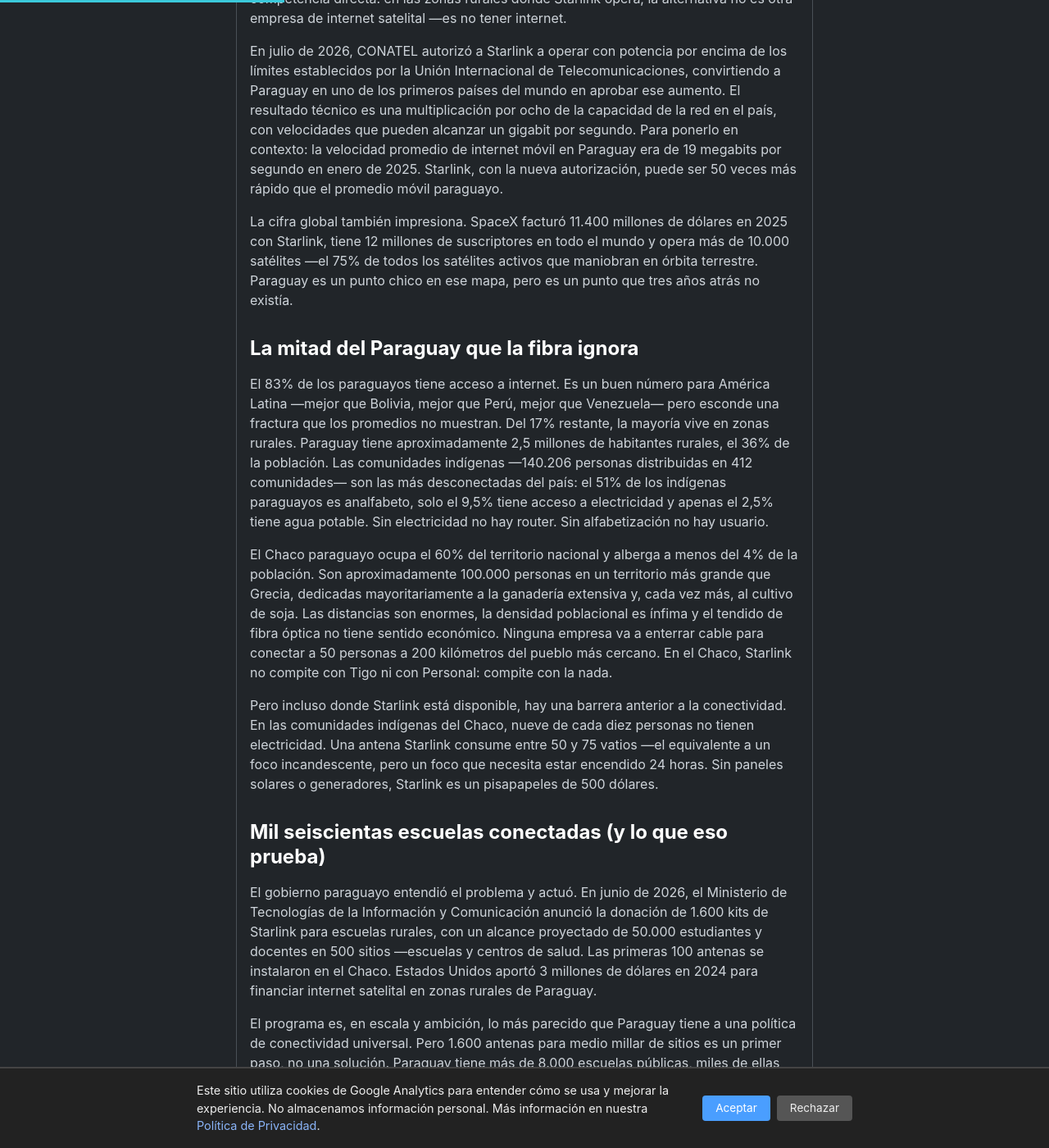
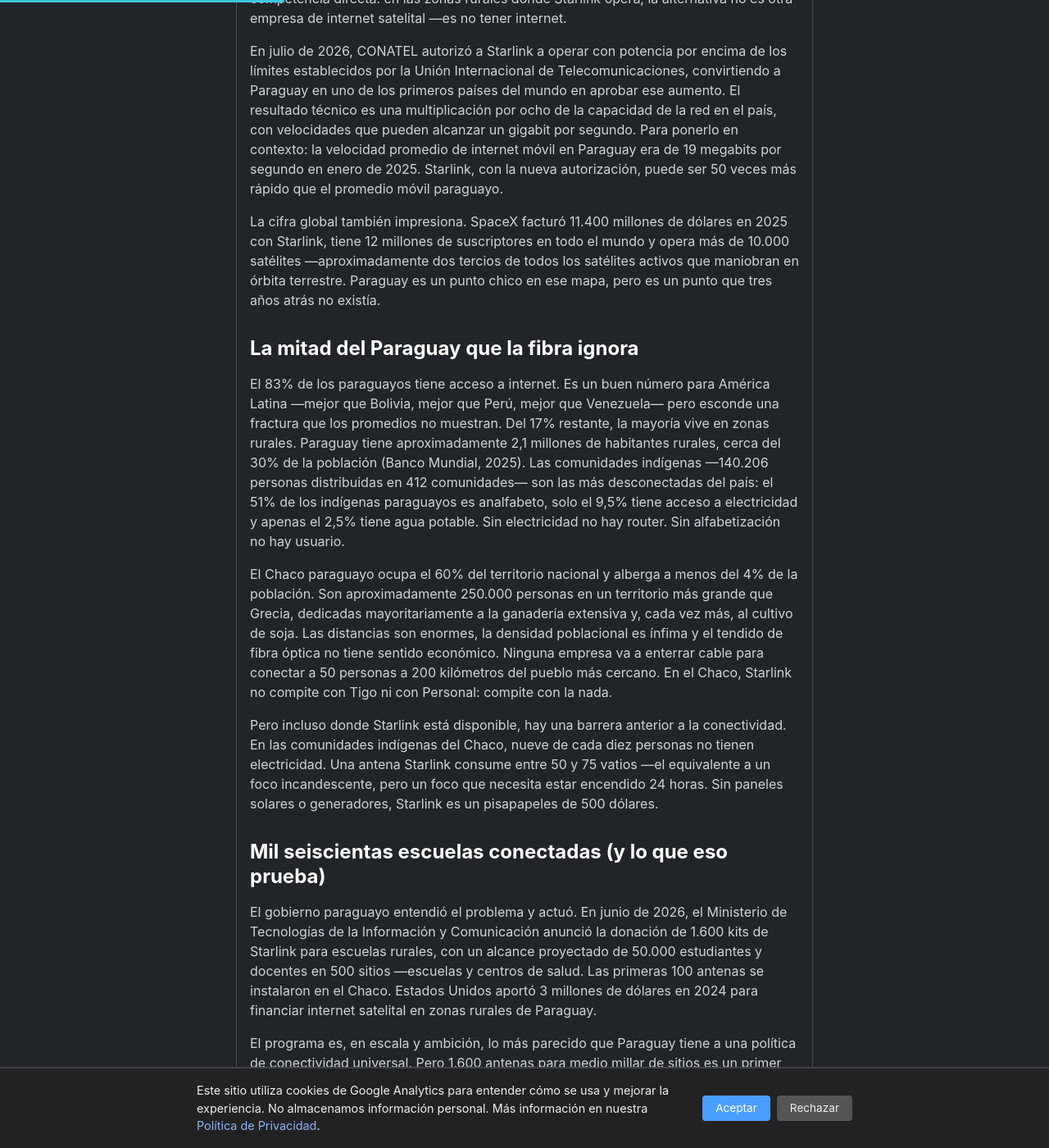
Before and after one commit to miravosqueinteresante/muchotexto.net, a Jekyll site: the page built from _posts/2026-07-15-starlink-paraguay-conectividad.md, in a window 1280 px wide and 1400 px high, scrolled down 1111 px. Shown: the whole window at 82% size. Built offline with Jekyll 4.4.1, drawn with Linux system fonts in a browser that asks for light colours; some of the changed text lies outside the part shown.

Commit message:
fix(starlink): corrige población rural 2.1M/30%, Chaco 250K, escuelas 7K, satélites ~2/3

```diff
--- a/_posts/2026-07-15-starlink-paraguay-conectividad.md
+++ b/_posts/2026-07-15-starlink-paraguay-conectividad.md
@@ -20,13 +20,13 @@
 
 En julio de 2026, CONATEL autorizó a Starlink a operar con potencia por encima de los límites establecidos por la Unión Internacional de Telecomunicaciones, convirtiendo a Paraguay en uno de los primeros países del mundo en aprobar ese aumento. El resultado técnico es una multiplicación por ocho de la capacidad de la red en el país, con velocidades que pueden alcanzar un gigabit por segundo. Para ponerlo en contexto: la velocidad promedio de internet móvil en Paraguay era de 19 megabits por segundo en enero de 2025. Starlink, con la nueva autorización, puede ser 50 veces más rápido que el promedio móvil paraguayo.
 
-La cifra global también impresiona. SpaceX facturó 11.400 millones de dólares en 2025 con Starlink, tiene 12 millones de suscriptores en todo el mundo y opera más de 10.000 satélites —el 75% de todos los satélites activos que maniobran en órbita terrestre. Paraguay es un punto chico en ese mapa, pero es un punto que tres años atrás no existía.
+La cifra global también impresiona. SpaceX facturó 11.400 millones de dólares en 2025 con Starlink, tiene 12 millones de suscriptores en todo el mundo y opera más de 10.000 satélites —aproximadamente dos tercios de todos los satélites activos que maniobran en órbita terrestre. Paraguay es un punto chico en ese mapa, pero es un punto que tres años atrás no existía.
 
 ## La mitad del Paraguay que la fibra ignora
 
-El 83% de los paraguayos tiene acceso a internet. Es un buen número para América Latina —mejor que Bolivia, mejor que Perú, mejor que Venezuela— pero esconde una fractura que los promedios no muestran. Del 17% restante, la mayoría vive en zonas rurales. Paraguay tiene aproximadamente 2,5 millones de habitantes rurales, el 36% de la población. Las comunidades indígenas —140.206 personas distribuidas en 412 comunidades— son las más desconectadas del país: el 51% de los indígenas paraguayos es analfabeto, solo el 9,5% tiene acceso a electricidad y apenas el 2,5% tiene agua potable. Sin electricidad no hay router. Sin alfabetización no hay usuario.
+El 83% de los paraguayos tiene acceso a internet. Es un buen número para América Latina —mejor que Bolivia, mejor que Perú, mejor que Venezuela— pero esconde una fractura que los promedios no muestran. Del 17% restante, la mayoría vive en zonas rurales. Paraguay tiene aproximadamente 2,1 millones de habitantes rurales, cerca del 30% de la población (Banco Mundial, 2025). Las comunidades indígenas —140.206 personas distribuidas en 412 comunidades— son las más desconectadas del país: el 51% de los indígenas paraguayos es analfabeto, solo el 9,5% tiene acceso a electricidad y apenas el 2,5% tiene agua potable. Sin electricidad no hay router. Sin alfabetización no hay usuario.
 
-El Chaco paraguayo ocupa el 60% del territorio nacional y alberga a menos del 4% de la población. Son aproximadamente 100.000 personas en un territorio más grande que Grecia, dedicadas mayoritariamente a la ganadería extensiva y, cada vez más, al cultivo de soja. Las distancias son enormes, la densidad poblacional es ínfima y el tendido de fibra óptica no tiene sentido económico. Ninguna empresa va a enterrar cable para conectar a 50 personas a 200 kilómetros del pueblo más cercano. En el Chaco, Starlink no compite con Tigo ni con Personal: compite con la nada.
+El Chaco paraguayo ocupa el 60% del territorio nacional y alberga a menos del 4% de la población. Son aproximadamente 250.000 personas en un territorio más grande que Grecia, dedicadas mayoritariamente a la ganadería extensiva y, cada vez más, al cultivo de soja. Las distancias son enormes, la densidad poblacional es ínfima y el tendido de fibra óptica no tiene sentido económico. Ninguna empresa va a enterrar cable para conectar a 50 personas a 200 kilómetros del pueblo más cercano. En el Chaco, Starlink no compite con Tigo ni con Personal: compite con la nada.
 
 Pero incluso donde Starlink está disponible, hay una barrera anterior a la conectividad. En las comunidades indígenas del Chaco, nueve de cada diez personas no tienen electricidad. Una antena Starlink consume entre 50 y 75 vatios —el equivalente a un foco incandescente, pero un foco que necesita estar encendido 24 horas. Sin paneles solares o generadores, Starlink es un pisapapeles de 500 dólares.
 
@@ -34,7 +34,7 @@
 
 El gobierno paraguayo entendió el problema y actuó. En junio de 2026, el Ministerio de Tecnologías de la Información y Comunicación anunció la donación de 1.600 kits de Starlink para escuelas rurales, con un alcance proyectado de 50.000 estudiantes y docentes en 500 sitios —escuelas y centros de salud. Las primeras 100 antenas se instalaron en el Chaco. Estados Unidos aportó 3 millones de dólares en 2024 para financiar internet satelital en zonas rurales de Paraguay.
 
-El programa es, en escala y ambición, lo más parecido que Paraguay tiene a una política de conectividad universal. Pero 1.600 antenas para medio millar de sitios es un primer paso, no una solución. Paraguay tiene más de 8.000 escuelas públicas, miles de ellas rurales y multigrado —un solo maestro para varios grados en una misma aula—, muchas sin electricidad, sin agua corriente y sin baños. Conectar una escuela que no tiene luz es una hazaña técnica que requiere paneles solares, baterías, inversores y mantenimiento. El kit de Starlink es la parte fácil.
+El programa es, en escala y ambición, lo más parecido que Paraguay tiene a una política de conectividad universal. Pero 1.600 antenas para medio millar de sitios es un primer paso, no una solución. Paraguay tiene más de 7.000 escuelas públicas, miles de ellas rurales y multigrado —un solo maestro para varios grados en una misma aula—, muchas sin electricidad, sin agua corriente y sin baños. Conectar una escuela que no tiene luz es una hazaña técnica que requiere paneles solares, baterías, inversores y mantenimiento. El kit de Starlink es la parte fácil.
 
 Hay una segunda limitación, más difícil de medir pero más profunda. Conectar una escuela es poner una antena en el techo. Conectar a los estudiantes es poner un dispositivo en sus manos —y enseñarles a usarlo. Paraguay arrastra un déficit de formación docente en competencias digitales que ningún plan de conectividad resuelve por sí solo. Una antena en el techo sin un maestro que sepa qué hacer con ella es infraestructura sin propósito.
 
```
